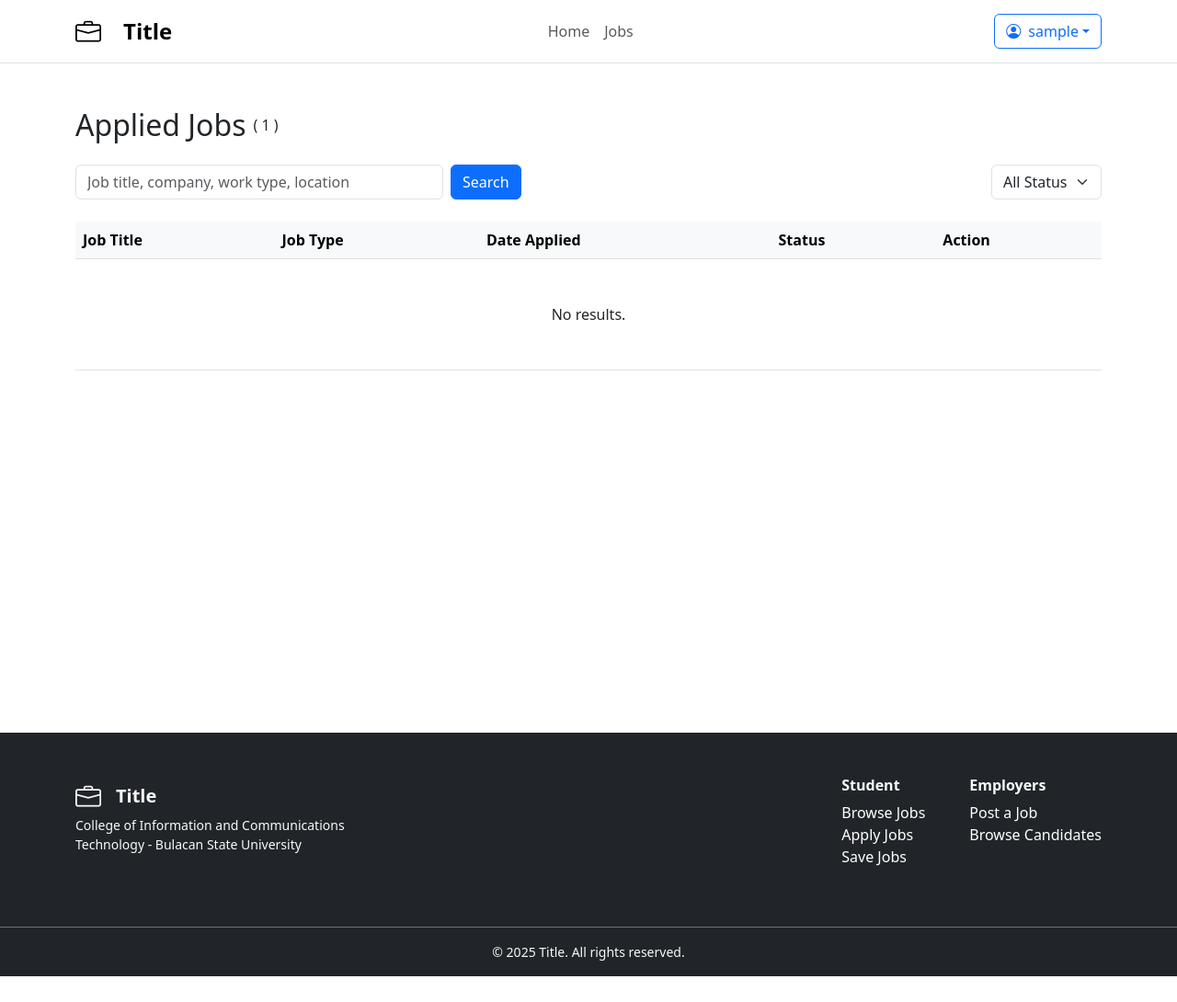
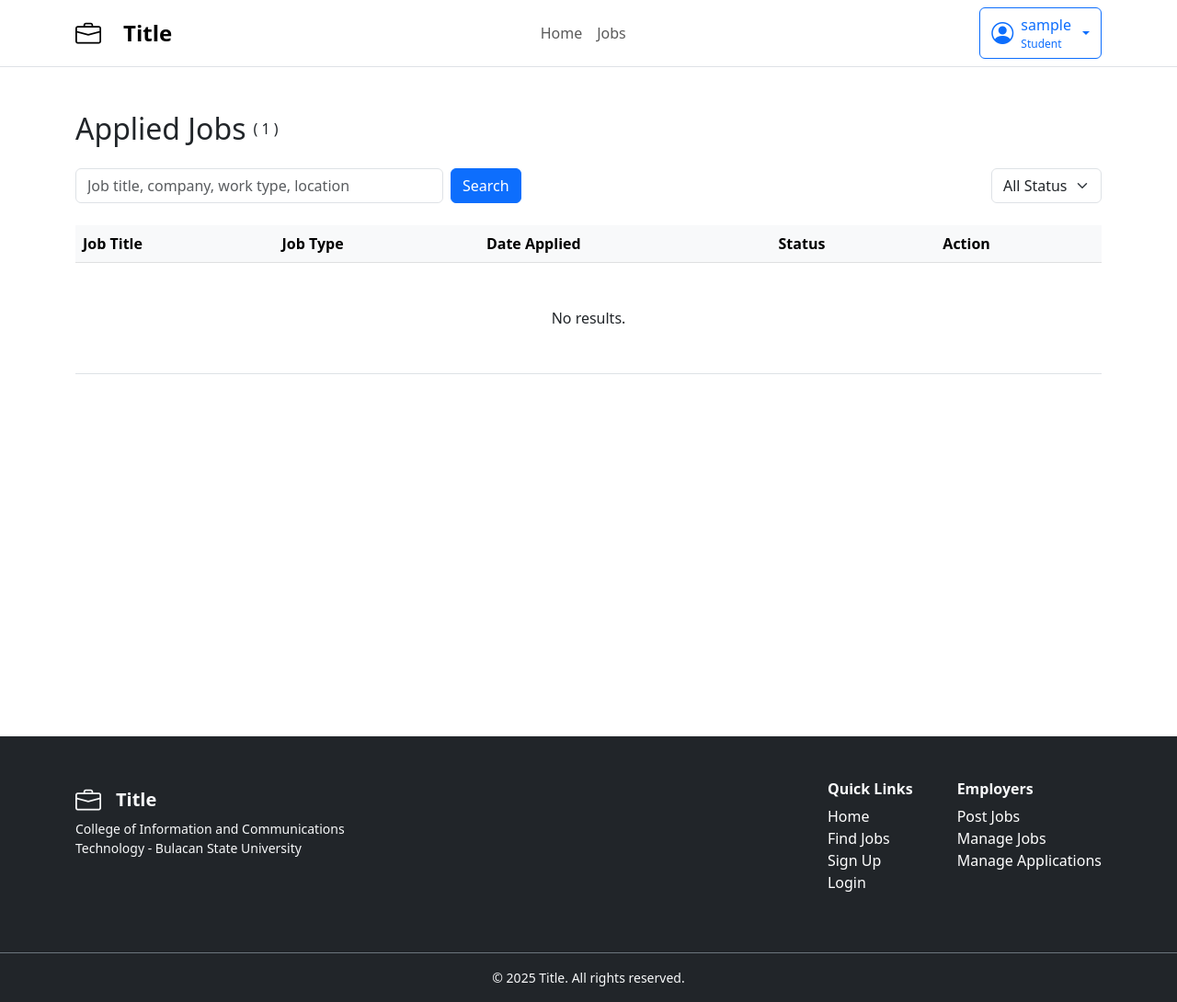
Before and after one commit to alexgalicio/jobportal, a Django app: page /student/applied/ in a window 1280 px wide. Shown: the whole page at 92% size. Before the commit the page ends 1062 px from the top, so only its background shows below. Run offline with Django 5.2, Linux system fonts and the light colour scheme; a user stored in the database is signed in; tables that the repository leaves empty hold one stand-in row (values such as "Sample post"); data that the repository does not hold is empty.

Commit message:
feat: add user dropdown with role, add links, and improve ui

```diff
--- a/main/templates/main/base.html
+++ b/main/templates/main/base.html
@@ -37,65 +37,85 @@
       <div class="collapse navbar-collapse" id="navbarNav">
         <ul class="navbar-nav mx-auto">
           <li class="nav-item">
-            <a class="nav-link {% if request.resolver_match.url_name == 'home' %}active{% endif %}" href="{% url 'home' %}">Home</a>
+            <a class="nav-link {% if request.resolver_match.url_name == 'home' %}active{% endif %}"
+              href="{% url 'home' %}">Home</a>
           </li>
           <li class="nav-item">
             {% if user.userprofile.role == 'employer' %}
-              <a class="nav-link {% if request.resolver_match.url_name == 'my_jobs' %}active{% endif %}" href="{% url 'my_jobs' %}">Jobs</a>
+            <a class="nav-link {% if request.resolver_match.url_name == 'my_jobs' %}active{% endif %}"
+              href="{% url 'my_jobs' %}">Jobs</a>
             {% else %}
-              <a class="nav-link {% if request.resolver_match.url_name == 'job_list' %}active{% endif %}" href="{% url 'job_list' %}">Jobs</a>
+            <a class="nav-link {% if request.resolver_match.url_name == 'job_list' %}active{% endif %}"
+              href="{% url 'job_list' %}">Jobs</a>
             {% endif %}
           </li>
         </ul>
 
         <div class="d-flex align-items-center">
           {% if user.is_authenticated %}
-          <!-- user dropdown -->
           <div class="dropdown">
-            <button class="btn btn-outline-primary dropdown-toggle d-flex align-items-center" type="button"
+            <!-- user dropdown button -->
+            <button class="btn btn-outline-primary dropdown-toggle d-flex align-items-center gap-2" type="button"
               id="userDropdown" data-bs-toggle="dropdown" aria-expanded="false">
-              <i class="bi bi-person-circle me-2"></i>
-              <span>{{ user.username }}</span>
+              {% if user.userprofile.role == 'student' and user.userprofile.studentprofile.profile_img %}
+              <img src="{{ user.userprofile.studentprofile.profile_img.url }}" class="rounded-circle" width="32"
+                height="32" style="object-fit: cover;">
+              {% elif user.userprofile.role == 'employer' and user.userprofile.employerprofile.logo %}
+              <img src="{{ user.userprofile.employerprofile.logo.url }}" class="rounded-circle" width="32" height="32"
+                style="object-fit: cover;">
+              {% else %}
+              <i class="bi bi-person-circle fs-4"></i>
+              {% endif %}
+
+              <div class="d-flex flex-column align-items-start">
+                <span>{{ user.username }}</span>
+                <small class="" style="font-size: 0.75rem;">
+                  {% if user.userprofile.role == 'student' %}
+                  Student
+                  {% elif user.userprofile.role == 'employer' %}
+                  Employer
+                  {% endif %}
+                </small>
+              </div>
             </button>
+
+            <!-- user specific items -->
             <ul class="dropdown-menu dropdown-menu-end" aria-labelledby="userDropdown">
               <li>
                 <a class="dropdown-item" href="{% url 'profile' %}">
-                  <i class="bi bi-person me-2"></i>Profile
+                  <i class="bi bi-person me-2"></i> Profile
                 </a>
               </li>
-
               {% if user.userprofile.role == 'student' %}
               <li>
                 <a class="dropdown-item" href="{% url 'applied_jobs' %}">
-                  <i class="bi bi-check2-square me-2"></i>Applied Jobs
+                  <i class="bi bi-check2-square me-2"></i> Applied Jobs
                 </a>
                 <a class="dropdown-item" href="{% url 'saved_jobs' %}">
-                  <i class="bi bi-bookmark me-2"></i>Saved Jobs
+                  <i class="bi bi-bookmark me-2"></i> Saved Jobs
                 </a>
               </li>
               {% elif user.userprofile.role == 'employer' %}
               <li>
                 <a class="dropdown-item" href="{% url 'create_job' %}">
-                  <i class="bi bi-plus-circle me-2"></i>Create Job
+                  <i class="bi bi-plus-circle me-2"></i> Create Job
                 </a>
                 <a class="dropdown-item" href="{% url 'my_jobs' %}">
-                  <i class="bi bi-list me-2"></i>My Jobs
+                  <i class="bi bi-list me-2"></i> My Jobs
                 </a>
               </li>
               {% endif %}
               <li>
-                <hr class="dropdown-divider" />
+                <hr class="dropdown-divider">
               </li>
               <li>
                 <a class="dropdown-item" href="{% url 'logout' %}">
-                  <i class="bi bi-box-arrow-right me-2"></i>Logout
+                  <i class="bi bi-box-arrow-right me-2"></i> Logout
                 </a>
               </li>
             </ul>
           </div>
           {% else %}
-
-          <!-- login/register button -->
           <a class="btn btn-outline-primary me-2" href="{% url 'login' %}">Login</a>
           <a class="btn btn-primary" href="{% url 'register' %}">Register</a>
           {% endif %}
@@ -126,13 +146,14 @@
         </div>
 
         <div class="d-flex flex-wrap gap-5">
-          <!-- student links -->
+          <!-- quick links -->
           <div>
-            <h6 class="fw-bold">Student</h6>
+            <h6 class="fw-bold">Quick Links</h6>
             <ul class="list-unstyled text-muted">
-              <li><a href="#" class="footer-link">Browse Jobs</a></li>
-              <li><a href="#" class="footer-link">Apply Jobs</a></li>
-              <li><a href="#" class="footer-link">Save Jobs</a></li>
+              <li><a href="#" class="footer-link">Home</a></li>
+              <li><a href="{% url 'job_list' %}" class="footer-link">Find Jobs</a></li>
+              <li><a href="{% url 'register' %}" class="footer-link">Sign Up</a></li>
+              <li><a href="{% url 'login' %}" class="footer-link">Login</a></li>
             </ul>
           </div>
 
@@ -140,8 +161,24 @@
           <div>
             <h6 class="fw-bold">Employers</h6>
             <ul class="list-unstyled text-muted">
-              <li><a href="#" class="footer-link">Post a Job</a></li>
-              <li><a href="#" class="footer-link">Browse Candidates</a></li>
+              <li>
+                <a href="{% if user.is_authenticated and user.userprofile.role == 'employer' %}{% url 'create_job' %}{% else %}{% url 'login' %}{% endif %}"
+                  class="footer-link">
+                  Post Jobs
+                </a>
+              </li>
+              <li>
+                <a href="{% if user.is_authenticated and user.userprofile.role == 'employer' %}{% url 'my_jobs' %}{% else %}{% url 'login' %}{% endif %}"
+                  class="footer-link">
+                  Manage Jobs
+                </a>
+              </li>
+              <li>
+                <a href="{% if user.is_authenticated and user.userprofile.role == 'employer' %}{% url 'my_jobs' %}{% else %}{% url 'login' %}{% endif %}"
+                  class="footer-link">
+                  Manage Applications
+                </a>
+              </li>
             </ul>
           </div>
         </div>
```
